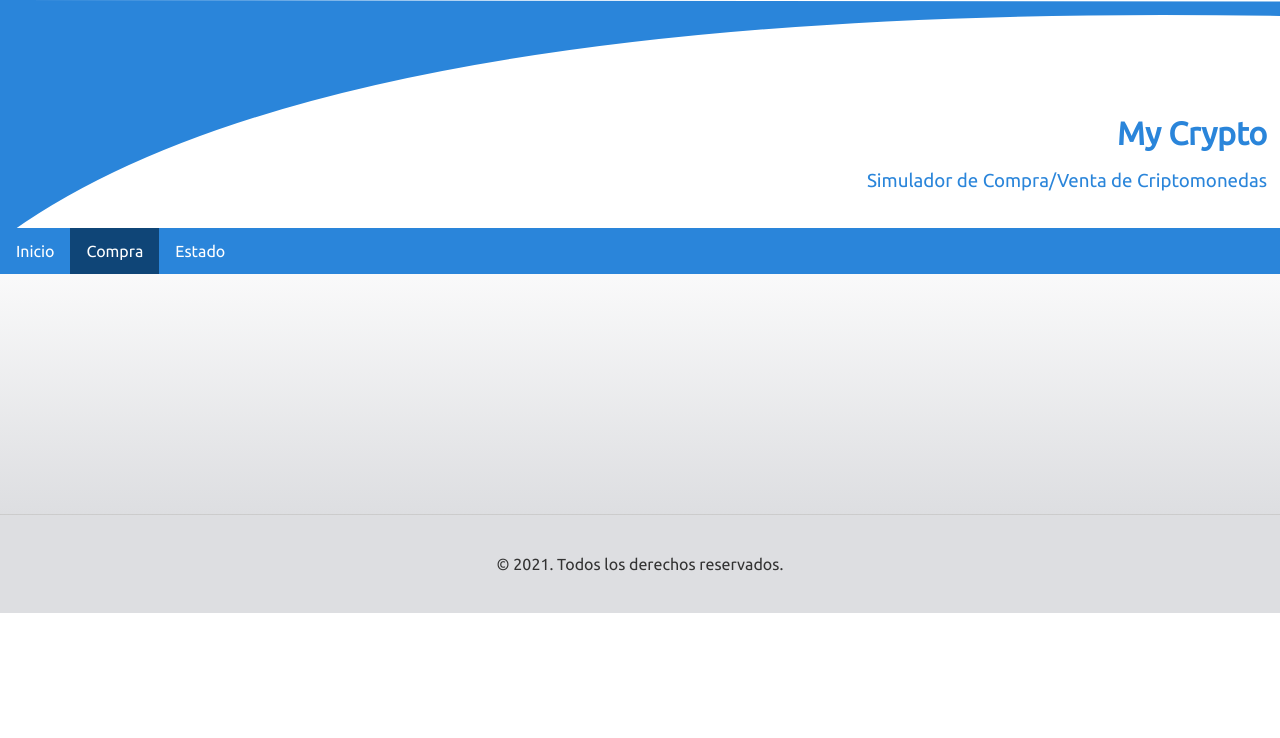
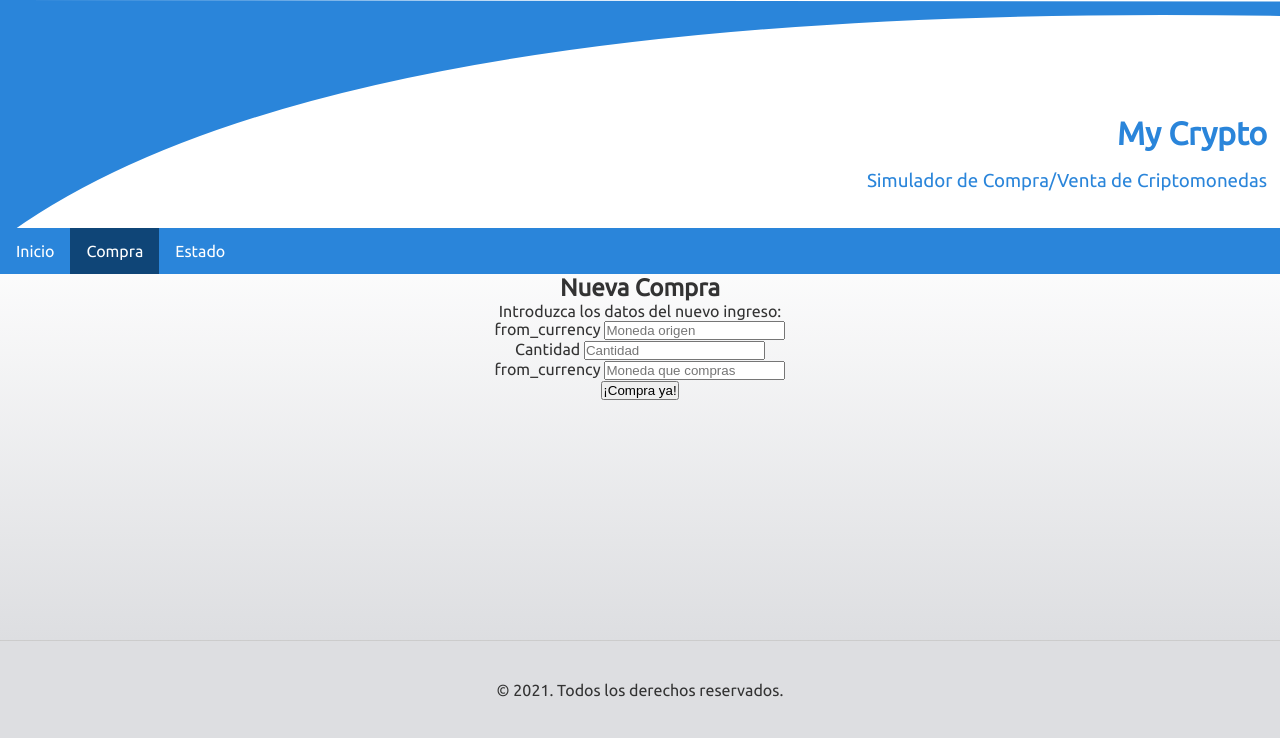
Before and after one commit to martamdf/proyecto_krypto, a Flask app: page /compra in a window 1280 px wide. Shown: the top 738 px of the page. Run offline with Flask 2, Linux system fonts and the light colour scheme; parts of the project's set-up code (start-up, migrations or seed data) failed here and were passed over.

Commit message:
ventana de compra y actualizacion base de datos

```diff
--- /dev/null
+++ b/config_template.py
@@ -0,0 +1 @@
+SECRET_KEY="Aqui la clave para el CSRF"
--- a/kryptoexchange/__init__.py
+++ b/kryptoexchange/__init__.py
@@ -1,5 +1,6 @@
 from flask import Flask
 
 app = Flask(__name__)
+app.config.from_object('config')
 
 from kryptoexchange import views
--- a/kryptoexchange/forms.py
+++ b/kryptoexchange/forms.py
@@ -1,8 +1,11 @@
 from flask_wtf import FlaskForm
-from wtforms import DateField, TimeField, StringField
-from wtforms.validators import DataRequired
+from wtforms import DateField, TimeField, StringField, SubmitField, FloatField
+from wtforms.validators import DataRequired,Length
 
 class MovementForm(FlaskForm): #hereda de FlaskForm
-    date = DateField('Fecha', validators=[DataRequired()])
-    time = TimeField('Hora', validators=[DataRequired()])
-    from_currency = StringField('De', validators=[DataRequired()])
+    # date = DateField('date', validators=[DataRequired()])
+    # time = TimeField('time', validators=[DataRequired()])
+    from_currency = StringField('from_currency', validators=[DataRequired(), Length(min=3, message="Debe de tener al menos 3 caracteres")])
+    q1 = FloatField('Cantidad', validators=[DataRequired()])
+    to_currency = StringField('from_currency', validators=[DataRequired(), Length(min=3, message="Debe de tener al menos 3 caracteres")])
+    submit = SubmitField('¡Compra ya!')
--- a/kryptoexchange/templates/compra.html
+++ b/kryptoexchange/templates/compra.html
@@ -9,4 +9,27 @@
     <li><a href="./balance">Estado</a></li>
 </ul>
 
+<h1>Nueva Compra</h1>
+Introduzca los datos del nuevo ingreso:
+<br/>
+<form action="compra", method="POST">
+    {{ form.hidden_tag() }}
+    <div class="field">
+        {{ form.from_currency.label }}
+        {{ form.from_currency (placeholder='Moneda origen')}}
+    </div>
+    <div class="field">
+        {{ form.q1.label }}
+        {{ form.q1 (placeholder='Cantidad')}}
+    </div>
+    <div class="field">
+        {{ form.to_currency.label }}
+        {{ form.to_currency (placeholder='Moneda que compras')}}
+    </div>
+    <div class="field">
+        {{ form.submit }}
+    </div>
+</form>
+
+
 {%endblock%}
--- a/kryptoexchange/views.py
+++ b/kryptoexchange/views.py
@@ -1,6 +1,7 @@
 from kryptoexchange import app
-from flask import render_template, url_for
+from flask import render_template, request, url_for, redirect
 from kryptoexchange.forms import MovementForm
+from datetime import datetime, date, time
 import sqlite3
 
 DBfile = 'kryptoexchange/data/exchanges.db'
@@ -34,13 +35,30 @@ def consulta (query, params=()):
 
 @app.route('/')
 def listaMovimientos():
-    transacciones = consulta('SELECT id , date, time, from_currency FROM movements;')
+    transacciones = consulta('SELECT id , date, time, from_currency, from_quantity, to_currency, to_quantity FROM movements;')
     return render_template('listamovimientos.html', transacciones=transacciones)
-
 
 @app.route('/compra', methods=["GET", "POST"])
 def nuevaCompra():
-    return render_template("compra.html")
+    form = MovementForm()
+    if request.method == "POST":
+        now = datetime.now().time()
+        if form.validate():
+            consulta('INSERT INTO movements (date, time, from_currency, from_quantity, to_currency) VALUES (?, ?, ?, ?, ?);',
+                    (
+                    date.today(),
+                    str(now),
+                    form.from_currency.data,
+                    form.q1.data,
+                    form.to_currency.data,
+                    )
+                )
+            return redirect(url_for('listaMovimientos')) #te devuelve a la página principal
+        else:
+            return render_template("compra.html", form=form)
+
+    return render_template("compra.html", form=form)
+
 
 
 @app.route('/balance')
```
Also changed, not shown: kryptoexchange/templates/listamovimientos.html (+7 -7 lines), 1 other file.
